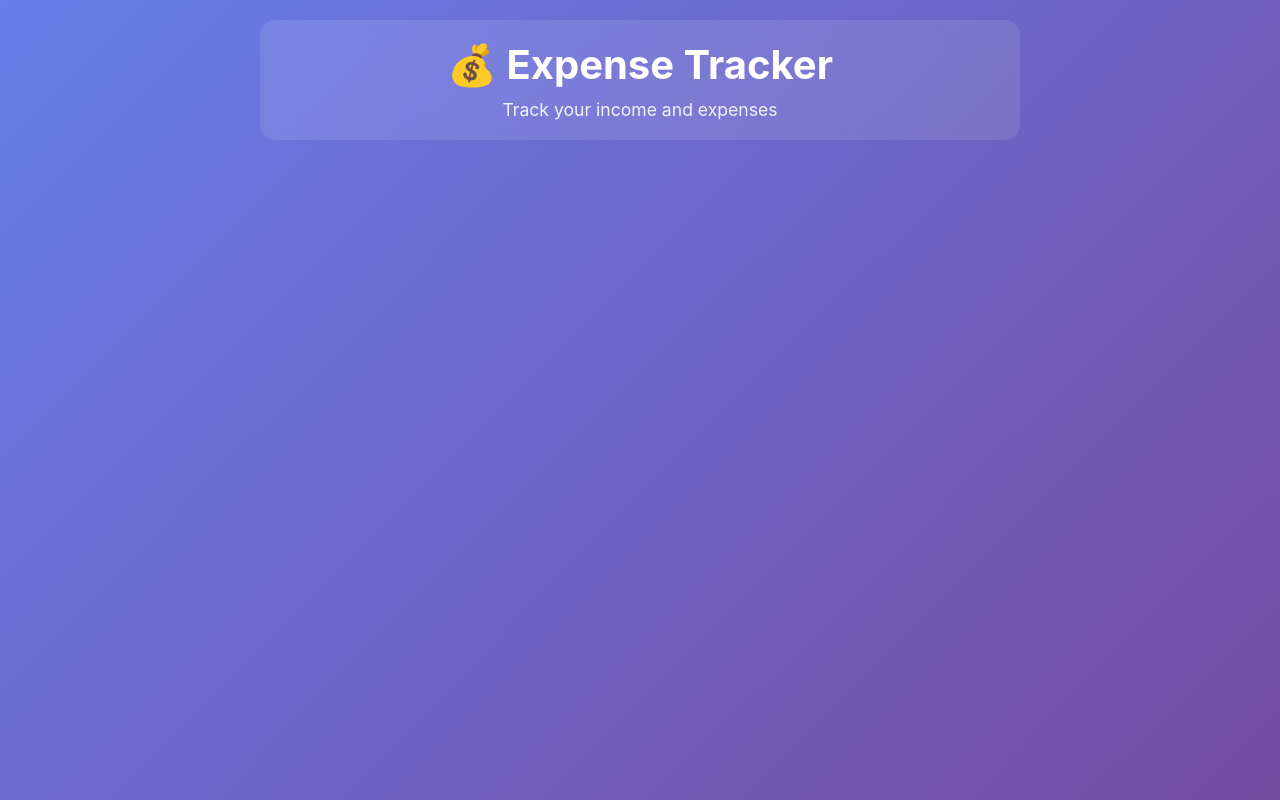
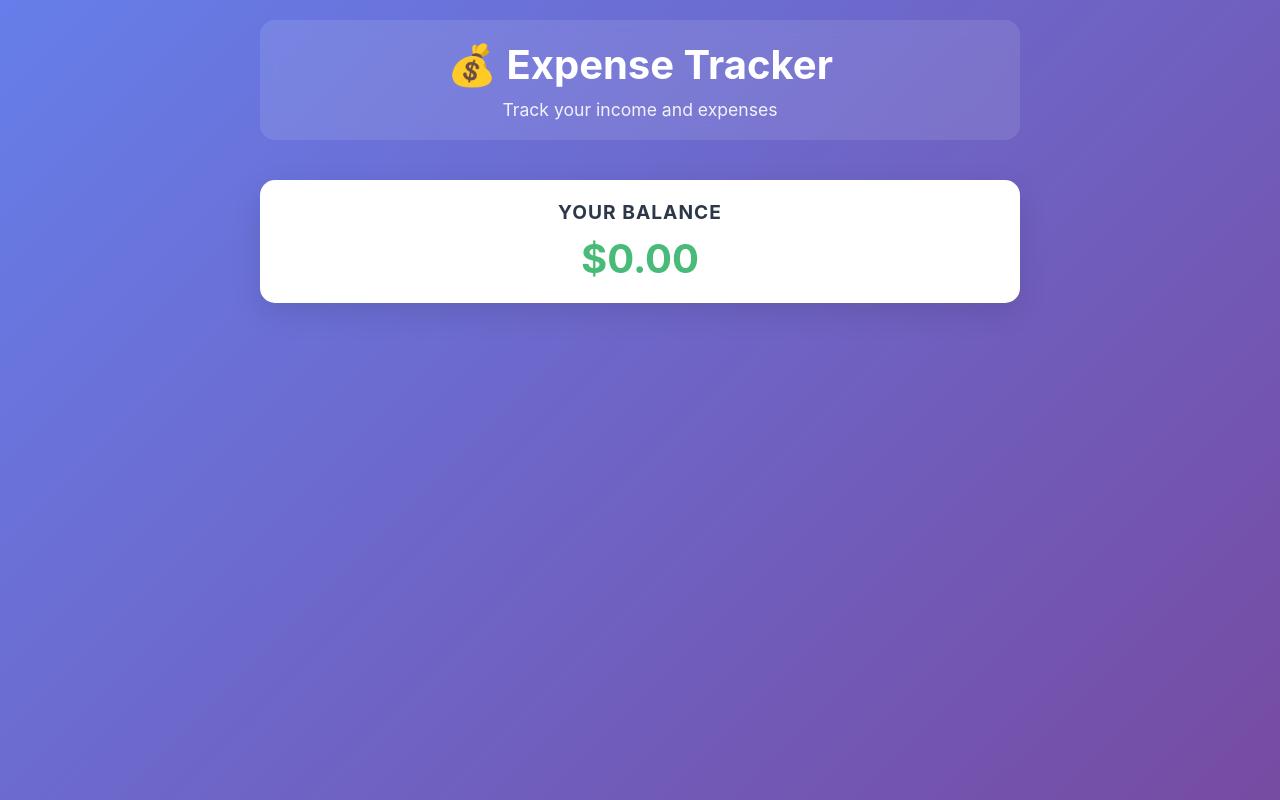
Before and after one commit to Bhagi2001/Expense-Tracker-App, a React (Vite) app in the folder Expense-Tracker-App/: page / in a window 1280 px wide. Built offline with nearby package versions, Linux system fonts and the light colour scheme.

Commit message:
Add Balance component

```diff
--- a/Expense-Tracker-App/src/App.jsx
+++ b/Expense-Tracker-App/src/App.jsx
@@ -1,10 +1,12 @@
 import './App.css'
 import Header from './components/Header/Header'
+import Balance from './components/Balance/Balance'
 
 function App() {
   return (
     <div className="container">
       <Header />
+      <Balance transactions={[]} />
     </div>
   )
 }
--- /dev/null
+++ b/Expense-Tracker-App/src/components/Balance/Balance.css
@@ -0,0 +1,29 @@
+.balance-container {
+  background: white;
+  padding: 20px;
+  border-radius: 15px;
+  box-shadow: 0 10px 30px rgba(0, 0, 0, 0.1);
+  margin-bottom: 20px;
+  text-align: center;
+}
+
+.balance-container h2 {
+  color: var(--text-dark);
+  font-size: 1.2rem;
+  margin-bottom: 10px;
+  text-transform: uppercase;
+  letter-spacing: 1px;
+}
+
+.balance {
+  font-size: 2.5rem;
+  font-weight: bold;
+}
+
+.balance.positive {
+  color: var(--success-color);
+}
+
+.balance.negative {
+  color: var(--danger-color);
+}
--- /dev/null
+++ b/Expense-Tracker-App/src/components/Balance/Balance.jsx
@@ -0,0 +1,17 @@
+import './Balance.css'
+
+const Balance = ({ transactions }) => {
+  const amounts = transactions.map(transaction => transaction.amount)
+  const total = amounts.reduce((acc, item) => (acc += item), 0).toFixed(2)
+
+  return (
+    <div className="balance-container">
+      <h2>Your Balance</h2>
+      <h3 className={`balance ${total >= 0 ? 'positive' : 'negative'}`}>
+        ${total}
+      </h3>
+    </div>
+  )
+}
+
+export default Balance
```
